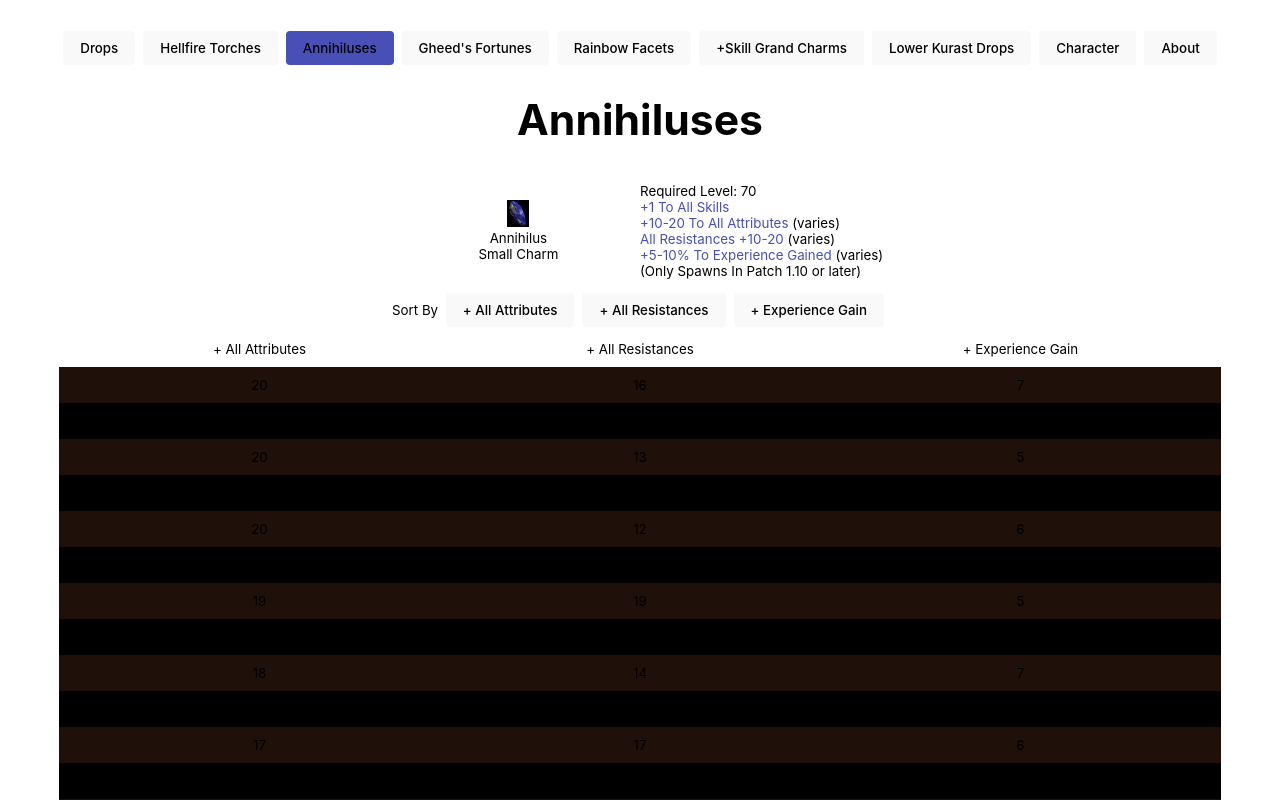
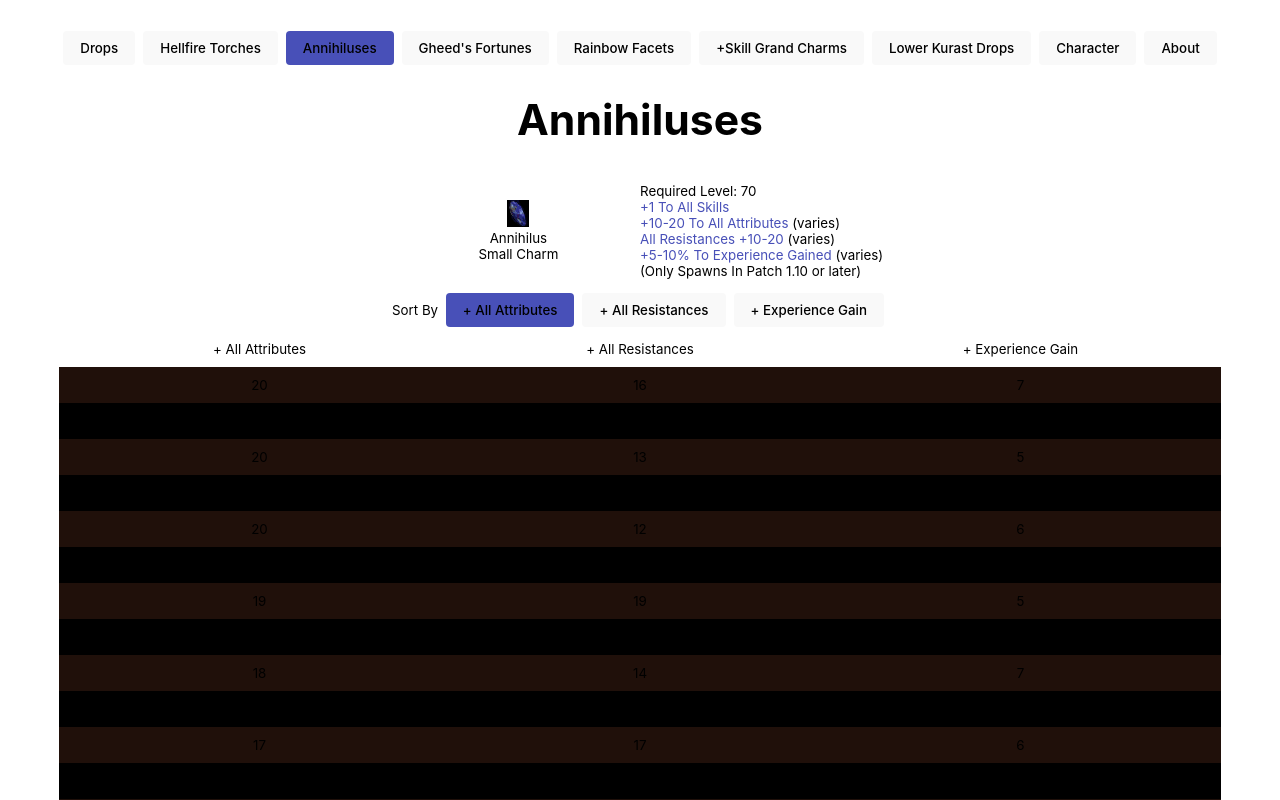
Before and after one commit to geoffreykwan/diablo-2-drops-on-the-way-to-level-99, a Vue app: page /annihiluses in a window 1280 px wide. Shown: the top 800 px of the page. Built offline with nearby package versions, Linux system fonts and the light colour scheme.

Commit message:
feat(Annihiluses Page): Change sort button color when active

```diff
--- a/src/views/Annihiluses.vue
+++ b/src/views/Annihiluses.vue
@@ -9,9 +9,15 @@
     </div>
   </div>
   Sort By
-  <button @click="sortByAttributes">+ All Attributes</button>
-  <button @click="sortByResistances">+ All Resistances</button>
-  <button @click="sortByExperience">+ Experience Gain</button>
+  <button @click="sortByAttributes" :class="{ 'active-button': sortBy == 'attributes' }">
+    + All Attributes
+  </button>
+  <button @click="sortByResistances" :class="{ 'active-button': sortBy == 'resistances' }">
+    + All Resistances
+  </button>
+  <button @click="sortByExperience" :class="{ 'active-button': sortBy == 'experience' }">
+    + Experience Gain
+  </button>
   <div class="annihilus-row">
     <div>+ All Attributes</div>
     <div>+ All Resistances</div>
@@ -41,7 +47,8 @@ export default {
   data() {
     return {
       annihiluses: annihiluses,
-      annihilusUnique: uniques.find(unique => unique.name === 'Annihilus')
+      annihilusUnique: uniques.find(unique => unique.name === 'Annihilus'),
+      sortBy: ''
     }
   },
   mounted() {
@@ -60,6 +67,7 @@ export default {
           return b.attributes - a.attributes
         }
       })
+      this.sortBy = 'attributes'
     },
     sortByResistances() {
       this.annihiluses.sort((a, b) => {
@@ -73,6 +81,7 @@ export default {
           return b.resistances - a.resistances
         }
       })
+      this.sortBy = 'resistances'
     },
     sortByExperience() {
       this.annihiluses.sort((a, b) => {
@@ -86,6 +95,7 @@ export default {
           return b.experience - a.experience
         }
       })
+      this.sortBy = 'experience'
     },
   }
 }
```
